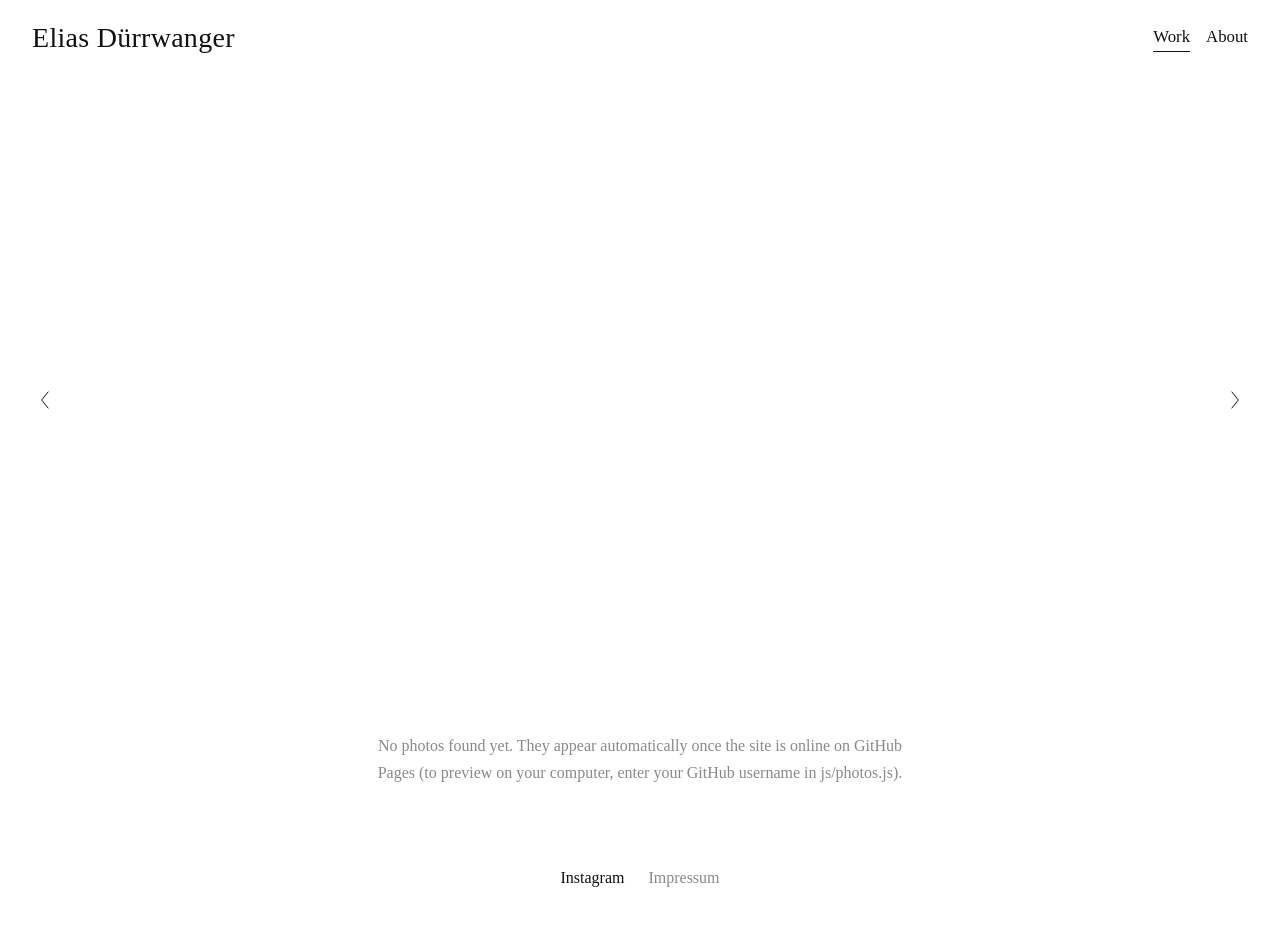
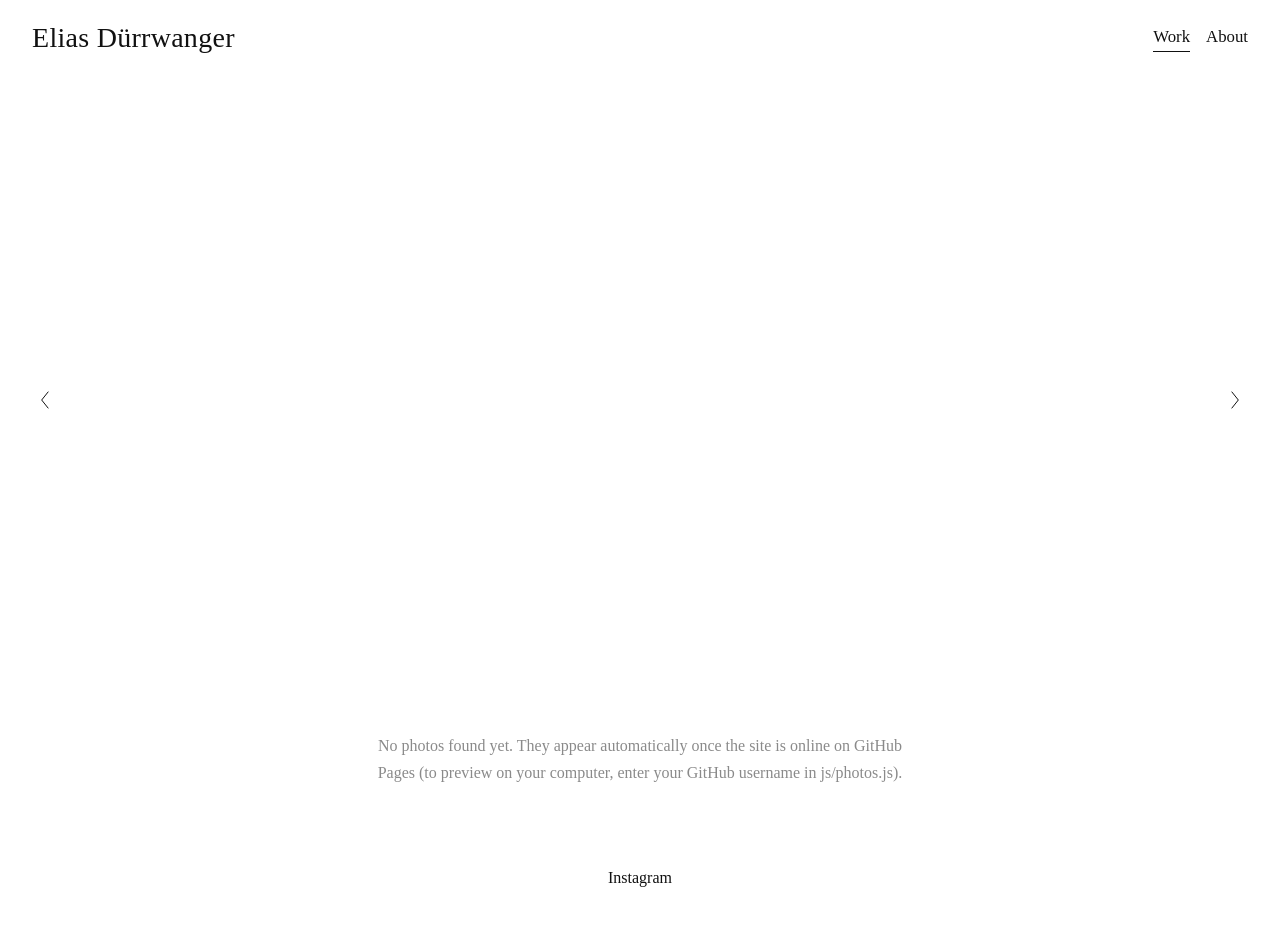
Before and after one commit to EliasDuerrwanger/Eliasduerrwanger.github.io, a plain HTML site: page project.html in a window 1280 px wide. Drawn offline with Linux system fonts and the light colour scheme.

Commit message:
Update project.html

```diff
--- a/project.html
+++ b/project.html
@@ -27,7 +27,6 @@
   </main>
   <footer class="site-footer">
     <a href="https://www.instagram.com/eliasmaximiliand/" target="_blank" rel="noopener">Instagram</a>
-    <a class="subtle" href="impressum.html">Impressum</a>
   </footer>
   <script src="js/photos.js"></script>
   <script src="js/main.js"></script>
```
